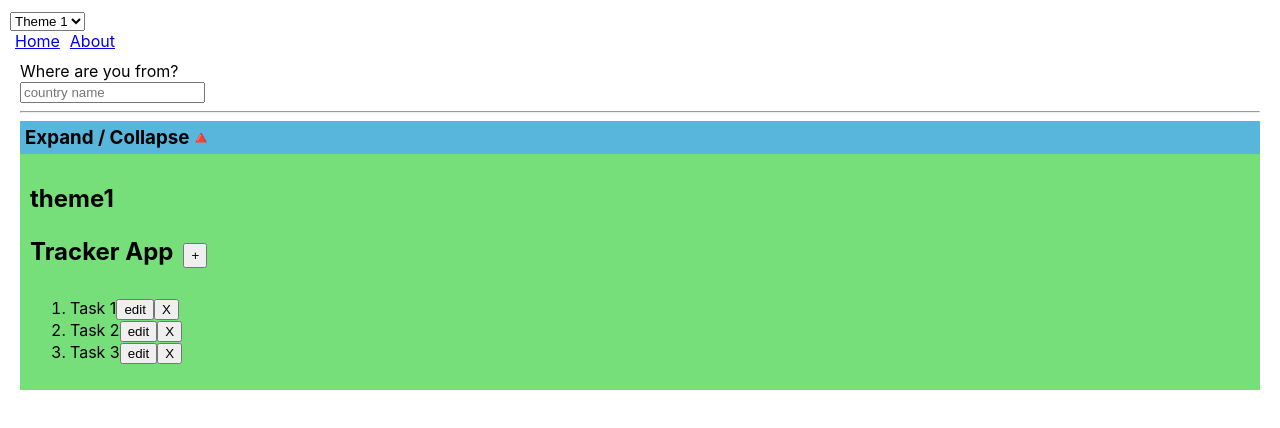
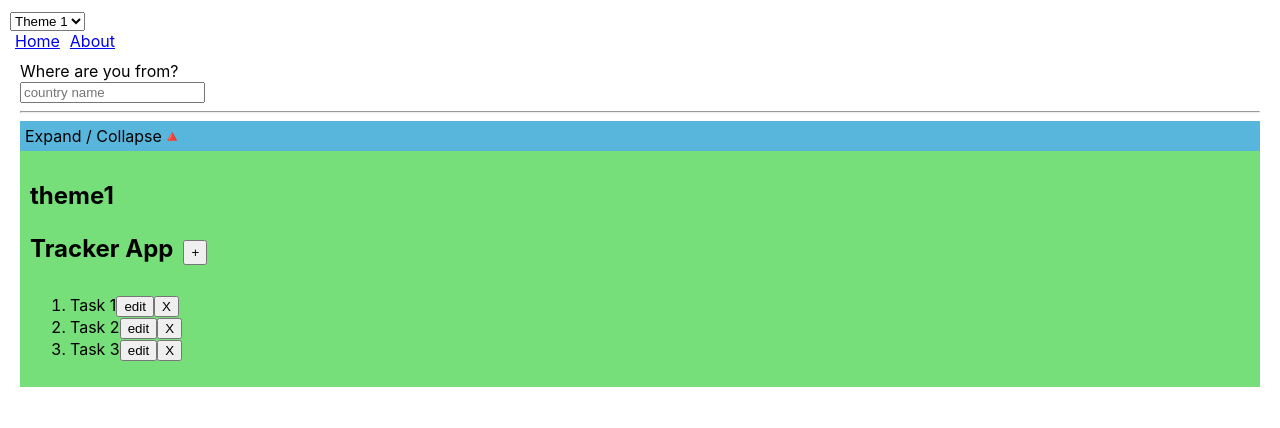
Before and after one commit to rajeshpillai/react-training-internal, a React (Create React App) app: page / in a window 1280 px wide. Shown: the top 428 px of the page. Built offline with nearby package versions, Linux system fonts and the light colour scheme.

Commit message:
Expandable: useRef for passing data from child to parent

```diff
--- a/src/App.js
+++ b/src/App.js
@@ -25,6 +25,7 @@ class App extends React.Component {
     this.onToggleEdit = this.onToggleEdit.bind(this);
     this.onTaskUpdate = this.onTaskUpdate.bind(this);
     this.onCountrySelected = this.onCountrySelected.bind(this);
+    this.onExpand = this.onExpand.bind(this);
   }
 
 
@@ -84,6 +85,9 @@ class App extends React.Component {
     console.log(`Selected country is ${country}`);
   }
 
+  onExpand(value) {
+    alert(value);
+  }
 
   render() {
     return (
@@ -101,9 +105,8 @@ class App extends React.Component {
                 data={countries} />
               <hr />
 
-              <Expandable>
+              <Expandable onExpand={this.onExpand}>
                 <Expandable.Header>Expand / Collapse</Expandable.Header>
-
                 <Expandable.Body>Content goes here</Expandable.Body>
               </Expandable>
 
--- a/src/components/expandable/header.js
+++ b/src/components/expandable/header.js
@@ -5,10 +5,10 @@ import Icon from './icon';
 export default function Header({ children }) {
   const { toggle } = useContext(ExpandableContext);
   return (
-    <h3
+    <div
       className="header"
       onClick={toggle}>{children}
       <Icon />
-    </h3>
+    </div>
   );
 }
--- a/src/components/expandable/index.js
+++ b/src/components/expandable/index.js
@@ -1,4 +1,4 @@
-import React, { useState, createContext } from 'react';
+import React, { useState, createContext, useRef, useEffect } from 'react';
 import Header from './header';
 import Body from './body';
 import Icon from './icon';
@@ -8,11 +8,21 @@ import './style.css';
 export const ExpandableContext = createContext();
 const { Provider } = ExpandableContext;
 
-export default function Expandable({ children }) {
+export default function Expandable({ children, onExpand }) {
   const [expanded, setExpanded] = useState(false);
   const toggle = () => {
     setExpanded(prevExpanded => !expanded);
   }
+
+  const componentJustMounted = useRef(true);
+
+  useEffect(() => {
+    if (!componentJustMounted.current) {
+      onExpand(expanded);
+    }
+    componentJustMounted.current = false;
+  }, [expanded, onExpand])
+
   const value = () => {
     return {
       expanded,
--- a/src/components/expandable/style.css
+++ b/src/components/expandable/style.css
@@ -9,8 +9,7 @@
 }
 
 .header span {
-  position: relative;
-  right: 0;
+  display: inline-block;
 }
 .body {
   margin: 0;
```
